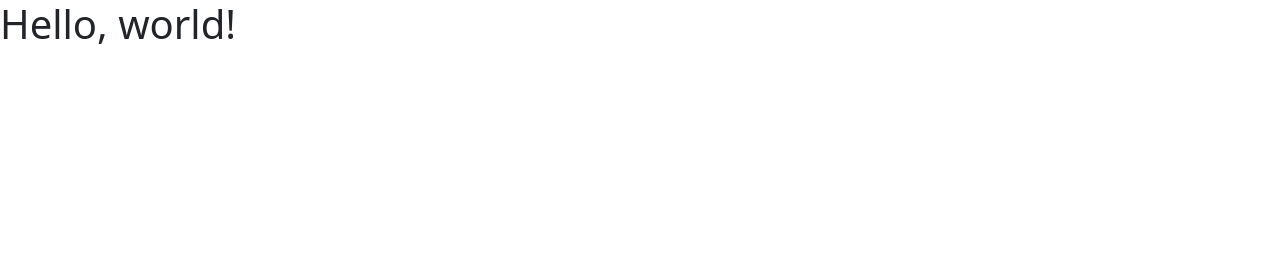
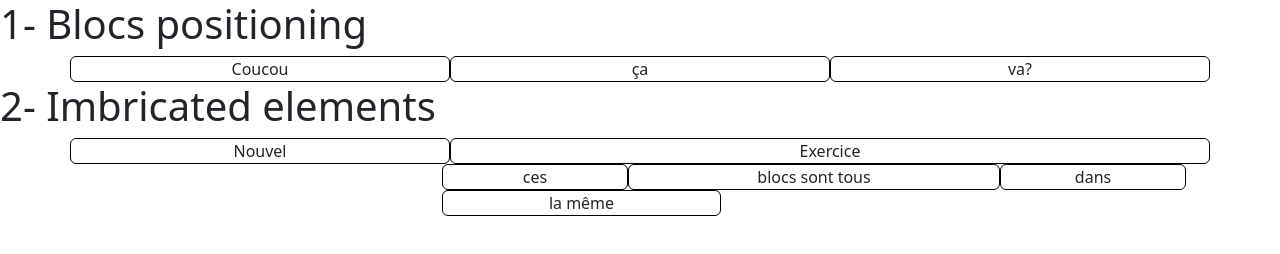
Before and after one commit to cartalano/bootstrap-initiation, a plain HTML site: page index.html in a window 1280 px wide. Drawn offline with nearby package versions, Linux system fonts and the light colour scheme.

Commit message:
Test & MAJ fin de journée

```diff
--- a/index.html
+++ b/index.html
@@ -5,9 +5,38 @@
     <meta name="viewport" content="width=device-width, initial-scale=1">
     <title>Initiation</title>
     <link href="https://cdn.jsdelivr.net/npm/bootstrap@5.3.3/dist/css/bootstrap.min.css" rel="stylesheet" integrity="sha384-QWTKZyjpPEjISv5WaRU9OFeRpok6YctnYmDr5pNlyT2bRjXh0JMhjY6hW+ALEwIH" crossorigin="anonymous">
+    <link rel="stylesheet" href="styles.css"/>
   </head>
   <body>
-    <h1>Hello, world!</h1>
+    <h1>1- Blocs positioning</h1>
     <script src="https://cdn.jsdelivr.net/npm/bootstrap@5.3.3/dist/js/bootstrap.bundle.min.js" integrity="sha384-YvpcrYf0tY3lHB60NNkmXc5s9fDVZLESaAA55NDzOxhy9GkcIdslK1eN7N6jIeHz" crossorigin="anonymous"></script>
+    <div class="container text-center ">
+        <div class="row align-items-start">
+          <div class="col-4 border border-black rounded-2">
+            Coucou
+          </div>
+          <div class="col-4 border border-black rounded-2">
+            ça
+          </div>
+          <div class="col-4 border border-black rounded-2">
+            va?
+          </div>
+        </div>
+      </div>
+    <h1>2- Imbricated elements</h1>
+    <div class="container text-center">
+      <div class="row r1">
+        <div class="col-4 border border-black rounded-2 align-self-start">Nouvel</div>
+        <div class="col-8 border border-black rounded-2 text-center">Exercice</div>
+        <div class="row align-items-end">
+          <div class="col-4"></div>
+          <div class="col-2 border border-black rounded-2">ces</div>
+          <div class="col-4 border border-black rounded-2">blocs sont tous</div>
+          <div class="col-2 border border-black rounded-2">dans</div>
+          <div class="col-4"></div>
+          <div class="col-3 border border-black rounded-2">la même</div>
+
+        </div>
+    </div>
   </body>
 </html>
```
